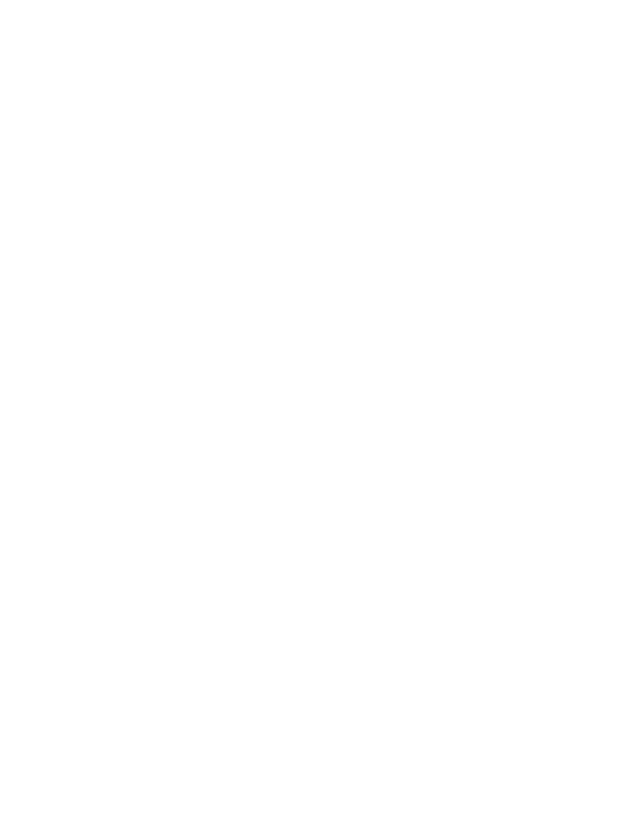
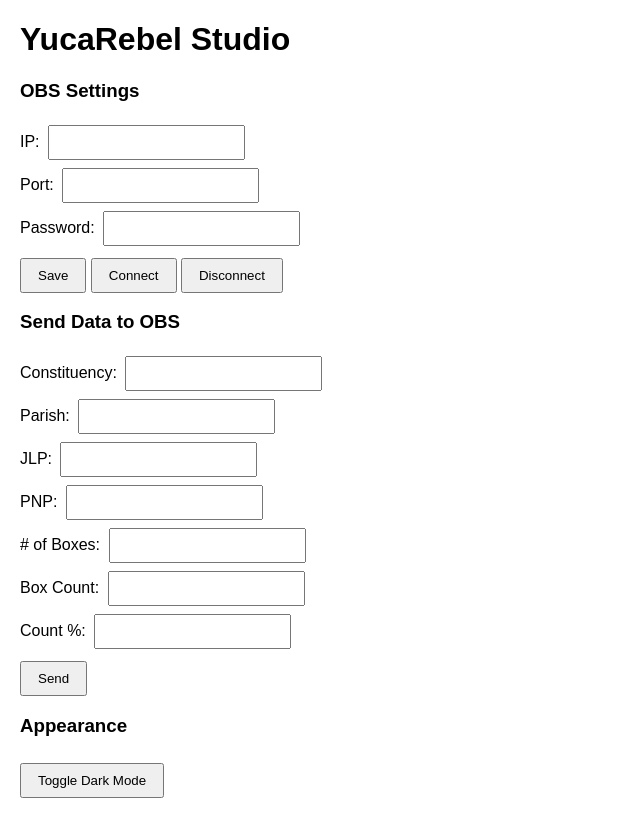
Before and after one commit to conroygreen/Decision2025, a website: page YucaRebelStudio-macOS/renderer/index.html in a window 1280 px wide. Shown: the whole page, without its empty margins (0-640 px from the left). Drawn offline with Linux system fonts and the light colour scheme.

Commit message:
Update index.html

```diff
--- a/YucaRebelStudio-macOS/renderer/index.html
+++ b/YucaRebelStudio-macOS/renderer/index.html
@@ -1 +1,64 @@
-<!-- Electron UI HTML -->
+<!DOCTYPE html>
+<html lang="en">
+<head>
+  <meta charset="UTF-8" />
+  <title>YucaRebel Studio</title>
+  <style>
+    body {
+      font-family: sans-serif;
+      background-color: var(--bg);
+      color: var(--text);
+      margin: 20px;
+    }
+    :root {
+      --bg: #ffffff;
+      --text: #000000;
+    }
+    .dark {
+      --bg: #1e1e1e;
+      --text: #ffffff;
+    }
+    input, select {
+      padding: 8px;
+      margin: 4px;
+    }
+    button {
+      padding: 8px 16px;
+      margin-top: 8px;
+      cursor: pointer;
+    }
+  </style>
+</head>
+<body>
+  <h1>YucaRebel Studio</h1>
+
+  <section>
+    <h3>OBS Settings</h3>
+    <label>IP: <input id="ip" /></label><br/>
+    <label>Port: <input id="port" type="number" /></label><br/>
+    <label>Password: <input id="password" type="password" /></label><br/>
+    <button onclick="saveSettings()">Save</button>
+    <button onclick="connect()">Connect</button>
+    <button onclick="disconnect()">Disconnect</button>
+  </section>
+
+  <section>
+    <h3>Send Data to OBS</h3>
+    <label>Constituency: <input id="const" /></label><br/>
+    <label>Parish: <input id="parish" /></label><br/>
+    <label>JLP: <input id="jlp" /></label><br/>
+    <label>PNP: <input id="pnp" /></label><br/>
+    <label># of Boxes: <input id="boxes" /></label><br/>
+    <label>Box Count: <input id="box_count" /></label><br/>
+    <label>Count %: <input id="percent" /></label><br/>
+    <button onclick="updateOBS()">Send</button>
+  </section>
+
+  <section>
+    <h3>Appearance</h3>
+    <button onclick="toggleTheme()">Toggle Dark Mode</button>
+  </section>
+
+  <script src="settings.js"></script>
+</body>
+</html>
```
